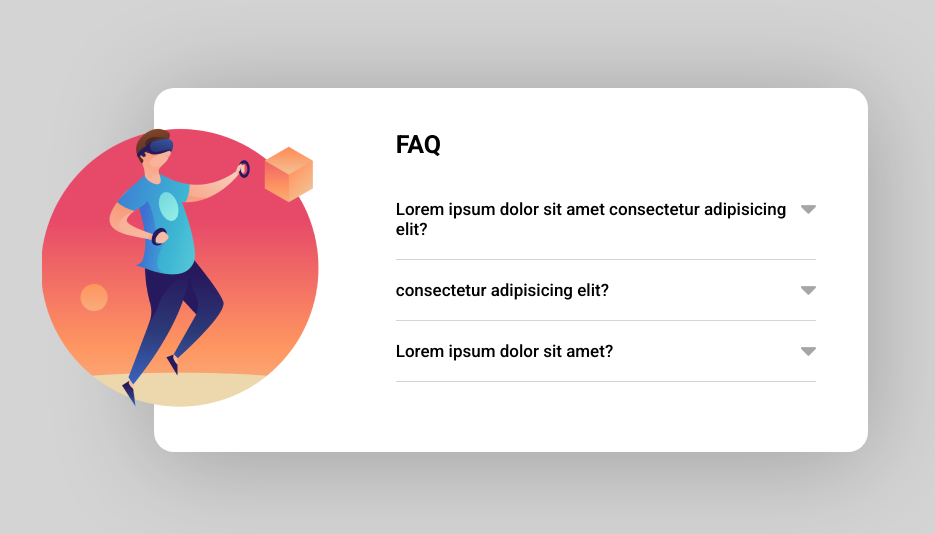
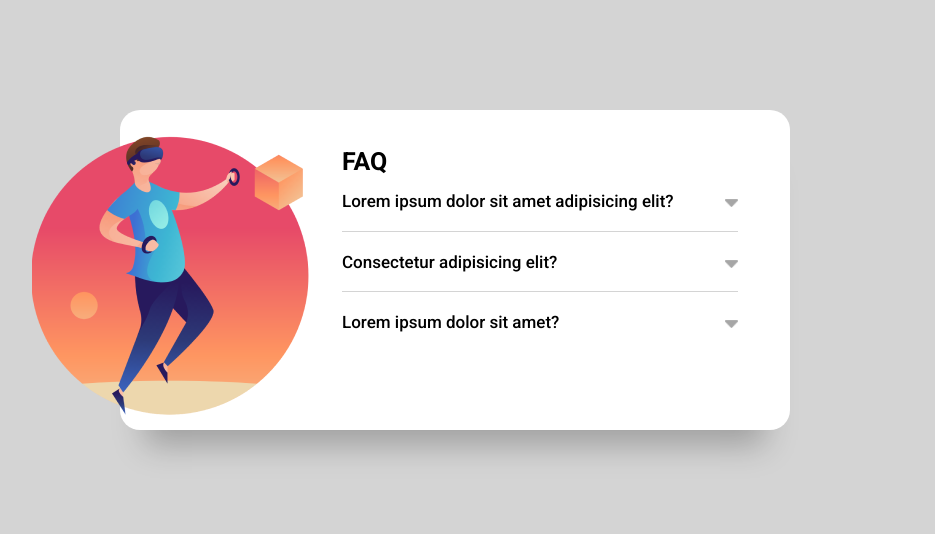
Before and after one commit to Renanloes/Acordeon, a plain HTML site: page index.html in a window 1280 px wide. Shown: the part 130-664 px from the top of the page, without its empty margins (185-1120 px from the left). Drawn offline with Linux system fonts and the light colour scheme.

Commit message:
mudancas no html e leves alteracoes no css

```diff
--- a/index.html
+++ b/index.html
@@ -7,49 +7,42 @@
 
     <link rel="stylesheet" href="/src/reseat.css">
     <link rel="stylesheet" href="/src/style.css">
+    <link rel="shortcut icon" href="/src/images/usuario.png" type="image/x-icon">
 
     <link rel="preconnect" href="https://fonts.googleapis.com">
     <link rel="preconnect" href="https://fonts.gstatic.com" crossorigin>
     <link href="https://fonts.googleapis.com/css2?family=Roboto:wght@300;500;700&display=swap" rel="stylesheet">
 </head>
 <body>
-    <main class="main">
-        <img src="/src/images/usuario.png" alt="Pessoa com VR" class="pessoa">
+    <main>
+        <section class="container">
+            <img src="/src/images/usuario.png" alt="boneco com VR" class="ilustracao">
 
-        <section class="container">
-            <div class="perguntas">
-                <h1 class="titulo">FAQ</h1>
+            <div class="conteudo">
 
-                <div class="caixa-pergunta">
-                    <div class="textos">
-                        <h2 class="topico">Lorem ipsum dolor sit amet consectetur adipisicing elit?</h2>
-                        <p class="p ocultar">Lorem ipsum dolor, sit amet consectetur adipisicing elit. Natus dolor labore dignissimos quaerat soluta dolore minus architecto odit totam enim temporibus vero saepe cumque et cum, ad at sunt nisi?</p>
-                    </div>
+                <h1>FAQ</h1>
 
-                    <a href="#"  class="seta"><img src="/src/images/seta-fechada.png" alt="seta"></a>
-                </div>
+                <ul class="itens">
+                    <li class="item">
+                        <h2 class="pergunta">Lorem ipsum dolor sit amet adipisicing elit?</h2>
+                        <p class="resposta">Lorem ipsum dolor, sit amet consectetur adipisicing elit. Natus dolor labore dignissimos quaerat soluta dolore minus architecto odit totam enim temporibus vero saepe cumque et cum, ad at sunt nisi?</p>
+                    </li>
 
-                <div class="caixa-pergunta">
-                    <div class="textos">
-                        <h2 class="topico"> consectetur adipisicing elit?</h2>
-                        <p class="p ocultar">Lorem ipsum dolor, sit amet consectetur adipisicing elit. Natus dolor labore dignissimos quaerat soluta dolore minus architecto odit totam enim temporibus vero saepe cumque et cum, ad at sunt nisi?</p>
-                    </div>
+                    <li class="item">
+                        <h2 class="pergunta"> Consectetur adipisicing elit?</h2>
+                        <p class="resposta">Lorem ipsum dolor, sit amet consectetur adipisicing elit. Natus dolor labore dignissimos quaerat soluta dolore minus architecto odit totam enim temporibus vero saepe cumque et cum, ad at sunt nisi?</p>
+                    </li>
 
-                    <a href="#"  class="seta"><img src="/src/images/seta-fechada.png" alt="seta"></a>
-                </div>
+                    <li class="item">
+                        <h2 class="pergunta">Lorem ipsum dolor sit amet?</h2>
+                        <p class="resposta">Lorem ipsum dolor, sit amet consectetur adipisicing elit. Natus dolor labore dignissimos quaerat soluta dolore minus architecto odit totam enim temporibus vero saepe cumque et cum, ad at sunt nisi?</p>
+                    </li>
+                </ul>
 
-                <div class="caixa-pergunta">
-                    <div class="textos">
-                        <h2 class="topico">Lorem ipsum dolor sit amet?</h2>
-                        <p class="p ocultar">Lorem ipsum dolor, sit amet consectetur adipisicing elit. Natus dolor labore dignissimos quaerat soluta dolore minus architecto odit totam enim temporibus vero saepe cumque et cum, ad at sunt nisi?</p>
-                    </div>
-
-                    <a href="#"  class="seta"><img src="/src/images/seta-fechada.png" alt="seta"></a>
-                </div>
             </div>
         </section>
     </main>
 
-    <script src="index.js"></script>
+    <script src="/index.js"></script>
 </body>
 </html>
--- a/src/reseat.css
+++ b/src/reseat.css
@@ -1,9 +1,11 @@
 *{
     margin: 0;
     padding: 0;
+    font-weight: 300;
+    box-sizing: border-box;
     font-family: 'Roboto', sans-serif;
 }
 
-a{
-    text-decoration: none;
+ul{
+    list-style-type: none;
 }
--- a/src/style.css
+++ b/src/style.css
@@ -1,4 +1,4 @@
-.main{
+main{
     width: 100vw;
     height: 100vh;
     display: flex;
@@ -7,54 +7,76 @@
     background-color: rgba(212, 212, 212, 1);
 }
 
-.main .container{
+.container{
     width: 670px;
     height: 320px;
     padding: 22px;
     background-color: #fff;
-    display: flex;
-    justify-content: end;
     border-radius: 20px;
-    box-shadow: 0 8px 100px rgba(0, 0, 0, 0.25);
+    box-shadow: 0 40px 30px -25px rgba(0, 0, 0, 0.25);
+    position: relative;
 }
 
-.main .pessoa{
-    z-index: 1;
-    margin-right: -13%;
-}
-
-.main .container .perguntas{
-    width: 450px;
-}
-
-.main .container .perguntas .titulo{
-    margin-top: 20px;
-    font-size: 25px;
-    font-weight: 700;
-    padding-bottom: 20px;
+.ilustracao{
+    position: absolute;
+    margin-left: -110px;
 }
 
 
-.main .container .perguntas .caixa-pergunta{
-    display: flex;
-    margin-right: 30px;
-    border-bottom:1px solid rgba(212, 212, 212, 1);
-    padding: 20px 0px 20px 0px;
+.conteudo{
+    padding-left: 200px;
+    padding-right: 30px;
 }
 
+.conteudo h1{
+    margin-top: 15px;
+    font-size: 25px;
+    font-weight: 700;
+    padding-bottom: 15px;
+}
 
-.main .container .perguntas .caixa-pergunta .textos .topico{
+.conteudo .itens .item{
+    cursor: pointer;
+    background-image: url(/src/images/seta-fechada.png);
+    background-repeat: no-repeat;
+    background-position:top 08px right 0px ;
+    background-size: 13px;
+    border-bottom:1px solid rgba(212, 212, 212, 1);
+    padding-bottom: 5%;
+    margin-bottom: 5%;
+}
+
+.conteudo .itens .item:last-child{
+    border-bottom: none;
+}
+
+.conteudo .itens .item h2{
     font-size: 17px;
     font-weight: 500;
+    max-width: 90%;
 }
 
-
-.main .container .perguntas .caixa-pergunta .textos .p{
-    font-size: 15px;
-    font-weight: 300;
+.conteudo .itens .item h2:hover{
+    color: rgb(224, 110, 22);
+    transition: 0.2s ease-in-out;
 }
 
-.ocultar{
-    opacity: 0;
-    height: 0;
+.conteudo .itens .item .resposta{
+    font-weight: 300;
+    display: none;
+    transition:0.2s ease-in-out;
 }
+
+.conteudo .itens .item.ativo{
+    font-size: 15px;
+    background-image: url(/src/images/seta-aberta.png);
+}
+
+.conteudo .itens .item.ativo h2{
+    font-weight: 700;
+    font-size: 17px;
+}
+
+.conteudo .itens .item.ativo .resposta{
+    display: block;
+}
```
